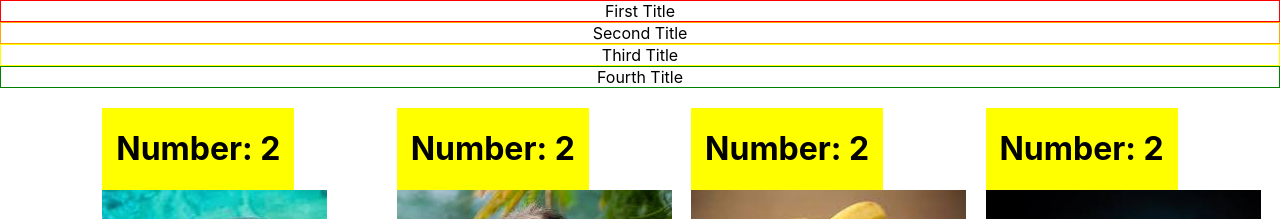
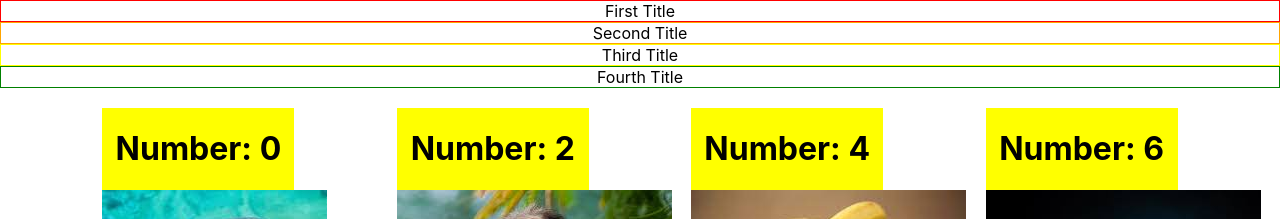
Before and after one commit to JoshuaJonesTS/basic-react-practice, a React (Create React App) app: page / in a window 1280 px wide. Shown: the top 219 px of the page. Built offline with nearby package versions, Linux system fonts and the light colour scheme.

Commit message:
Pass numbers inside of loop as well

```diff
--- a/src/App.js
+++ b/src/App.js
@@ -34,9 +34,9 @@ function App() {
       justifyContent: "space-evenly"
      }}>
       {
-        imageObj.map(imageT => {
+        imageObj.map((imageT, index) => {
           return (
-            <Square picture={imageT.photo} number={1}/>
+            <Square picture={imageT.photo} number={index}/>
           );
         })
       }
```
